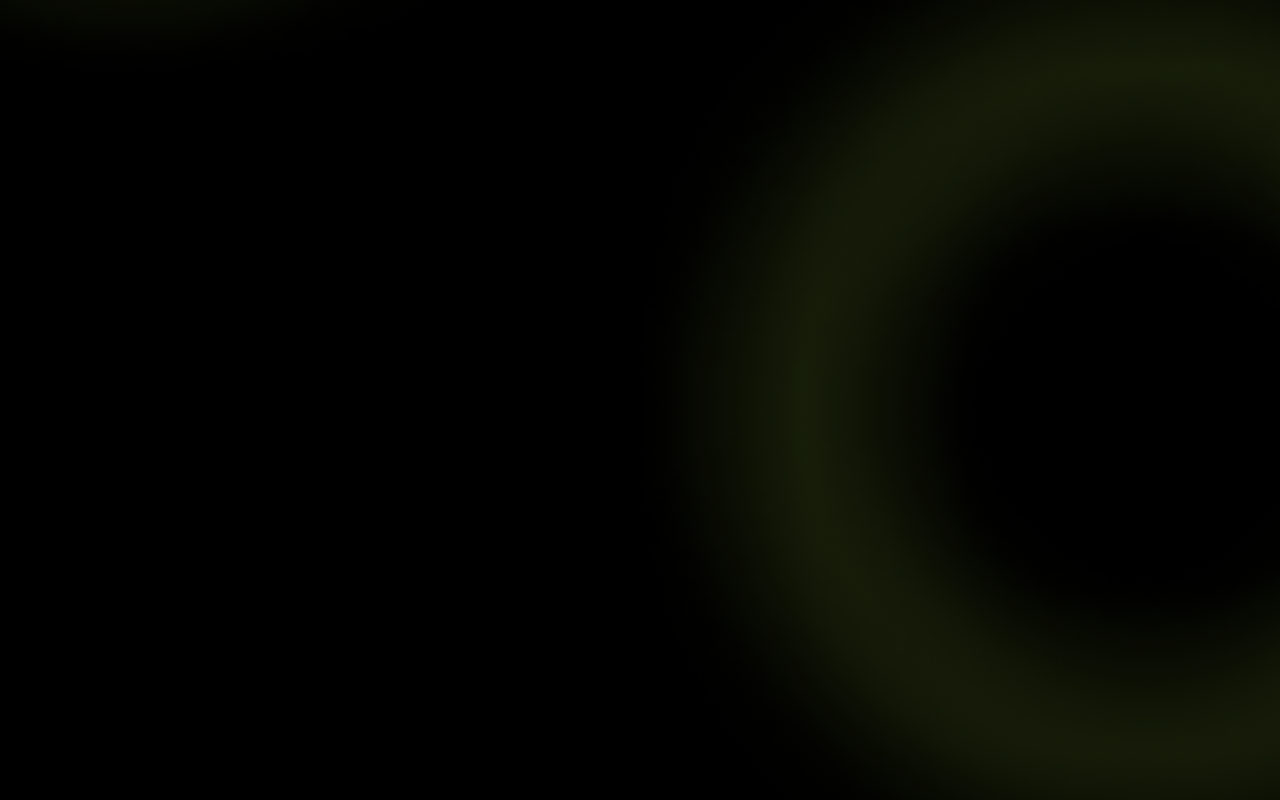
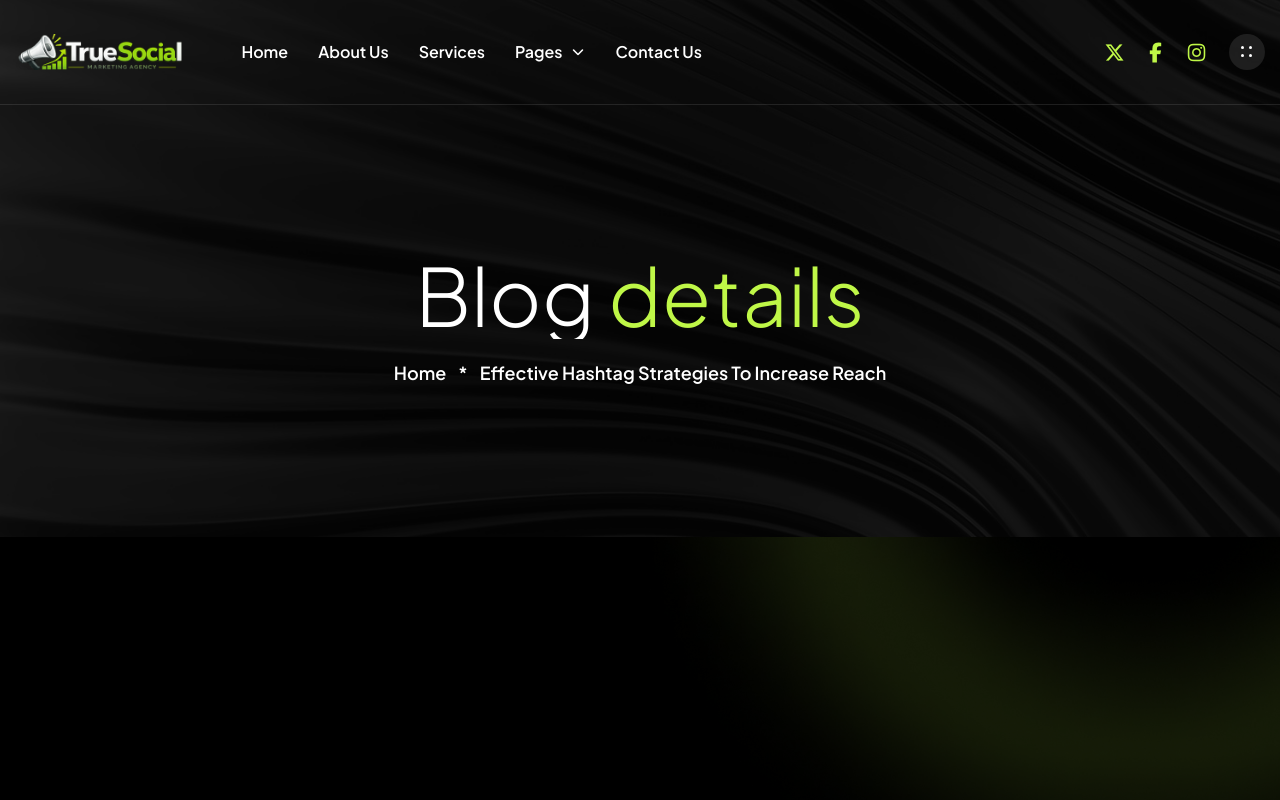
Before and after one commit to Jisap/vite-truesocial2, a React (Vite) app: page /blog/effective-hashtag-strategies-to-increase-reach in a window 1280 px wide. Before the commit this address had no page. Built offline with nearby package versions, Linux system fonts and the light colour scheme.

Commit message:
feat: implement blog single page routing and dynamic content display components

```diff
--- a/src/App.jsx
+++ b/src/App.jsx
@@ -2,6 +2,7 @@ import { lazy, Suspense } from "react"
 import { Routes, Route } from "react-router-dom"
 import Layout from "./components/layout/Layout"
 import ServiceSingle from "./pages/ServiceSingle";
+import BlogSingle from "./pages/BlogSingle";
 
 
 const Home = lazy(() => import("@/pages/Home")); // Lazy load the Home component.
@@ -14,6 +15,7 @@ export default function App() {
           <Route index element={<Home />} />
 
           <Route path="services/:slug" element={<ServiceSingle />} />
+          <Route path="blog/:slug" element={<BlogSingle />} />
         </Route>
       </Routes>
     </Suspense>
--- a/src/components/sections/blog/BlogSingleContent.jsx
+++ b/src/components/sections/blog/BlogSingleContent.jsx
@@ -0,0 +1,9 @@
+import React from 'react'
+
+const BlogSingleContent = () => {
+    return (
+        <div>BlogSingleContent</div>
+    )
+}
+
+export default BlogSingleContent
--- a/src/pages/BlogSingle.jsx
+++ b/src/pages/BlogSingle.jsx
@@ -0,0 +1,29 @@
+import { useParams } from "react-router-dom"
+import PageHeader from "../components/ui/PageHeader"
+import ScrollingTicker from "../components/sections/shared/ScrollingTicker"
+import BlogSingleContent from "../components/sections/blog/BlogSingleContent"
+import { blogPosts } from "../data/blogPosts.js"
+
+
+
+const BlogSingle = () => {
+
+  const { slug } = useParams();
+  const post = blogPosts.find((post) => post.slug === slug);
+  if (!post) {
+    return <div>Post not found</div>
+  }
+
+  return (
+    <>
+      <PageHeader
+        title="Blog"
+        accent="details"
+        current={post.title}
+      />
+
+    </>
+  )
+}
+
+export default BlogSingle
```
